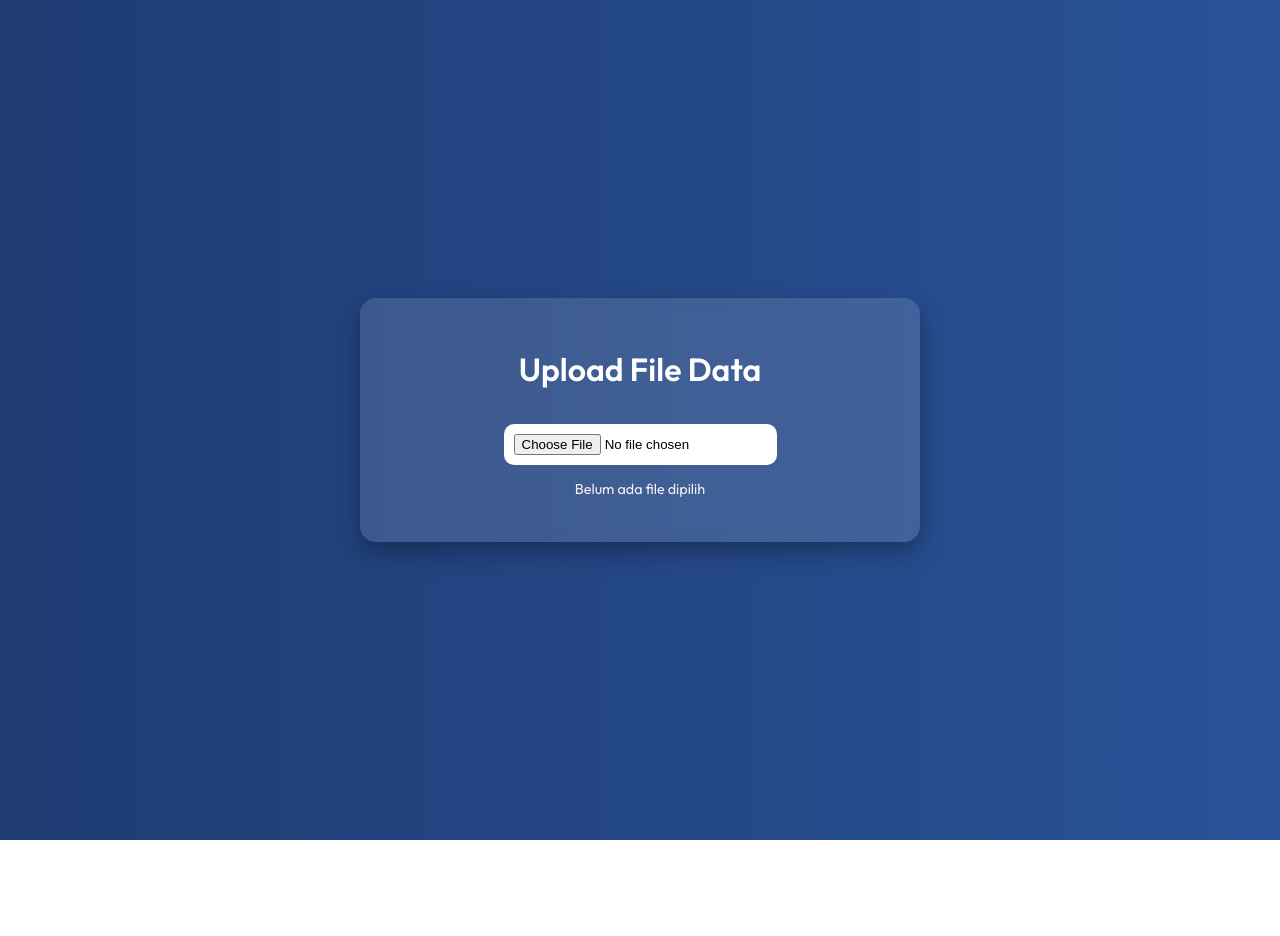
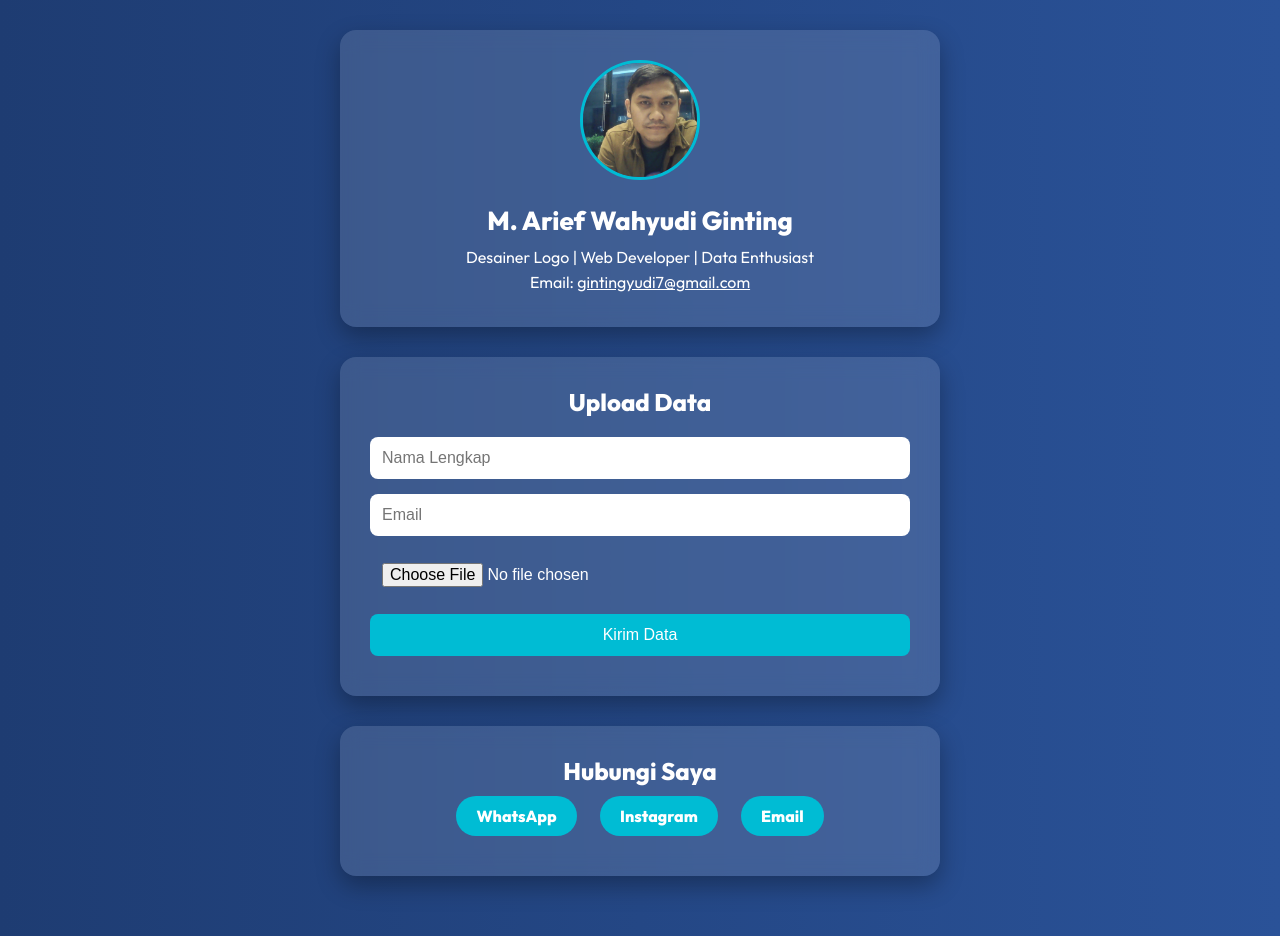
Before and after one commit to yudiginting/rumah-yudi-, a plain HTML site: page index.html in a window 1280 px wide. Before the commit the page ends 840 px from the top, so only its background shows below. Drawn offline with Linux system fonts and the light colour scheme.

Commit message:
index.html

```diff
--- a/index.html
+++ b/index.html
@@ -3,70 +3,115 @@
 <head>
   <meta charset="UTF-8" />
   <meta name="viewport" content="width=device-width, initial-scale=1.0" />
-  <title>Upload Data - Yudi</title>
-  <link href="https://fonts.googleapis.com/css2?family=Outfit:wght@400;600&display=swap" rel="stylesheet" />
+  <title>Yudi Ginting | Profil Profesional</title>
+  <link href="https://fonts.googleapis.com/css2?family=Outfit:wght@400;600;800&display=swap" rel="stylesheet" />
   <style>
+    * {
+      margin: 0;
+      padding: 0;
+      box-sizing: border-box;
+    }
     body {
       font-family: 'Outfit', sans-serif;
       background: linear-gradient(to right, #1e3c72, #2a5298);
       color: #fff;
+      padding: 30px;
       display: flex;
       flex-direction: column;
       align-items: center;
-      justify-content: center;
-      min-height: 100vh;
-      margin: 0;
-      padding: 20px;
     }
-
-    .container {
+    .card {
       background: #ffffff20;
-      backdrop-filter: blur(8px);
+      backdrop-filter: blur(10px);
       border-radius: 16px;
       padding: 30px;
-      width: 90%;
-      max-width: 500px;
+      width: 100%;
+      max-width: 600px;
       text-align: center;
       box-shadow: 0 10px 25px rgba(0, 0, 0, 0.3);
+      margin-bottom: 30px;
     }
-
-    h1 {
+    .profile-img {
+      width: 120px;
+      height: 120px;
+      border-radius: 50%;
+      object-fit: cover;
+      border: 3px solid #00bcd4;
       margin-bottom: 20px;
     }
-
-    input[type="file"] {
-      margin-top: 15px;
-      padding: 10px;
-      border-radius: 10px;
-      background: #fff;
+    h1 { font-size: 26px; margin-bottom: 10px; }
+    p { font-size: 16px; margin-bottom: 5px; }
+    form {
+      display: flex;
+      flex-direction: column;
+      gap: 15px;
+      margin-top: 20px;
+    }
+    input[type="text"], input[type="email"], input[type="file"] {
+      padding: 12px;
+      border-radius: 8px;
       border: none;
-      color: #000;
+      font-size: 16px;
     }
-
-    #fileName {
-      margin-top: 15px;
-      font-size: 0.9em;
-      color: #f0f0f0;
+    button {
+      background: #00bcd4;
+      border: none;
+      padding: 12px;
+      font-size: 16px;
+      color: #fff;
+      border-radius: 8px;
+      cursor: pointer;
+      transition: 0.3s;
+    }
+    button:hover {
+      background: #00a0b4;
+    }
+    .contacts a {
+      display: inline-block;
+      margin: 10px;
+      padding: 10px 20px;
+      border-radius: 20px;
+      background: #00bcd4;
+      color: #fff;
+      text-decoration: none;
+      font-weight: bold;
+      transition: background 0.3s ease;
+    }
+    .contacts a:hover {
+      background: #008fa0;
     }
   </style>
 </head>
 <body>
-  <div class="container">
-    <h1>Upload File Data</h1>
-    <input type="file" id="fileUpload" />
-    <p id="fileName">Belum ada file dipilih</p>
+  <div class="card">
+    <img class="profile-img" src="yudi.jpg" alt="Foto Yudi Ginting">
+    <h1>M. Arief Wahyudi Ginting</h1>
+    <p>Desainer Logo | Web Developer | Data Enthusiast</p>
+    <p>Email: <a href="mailto:gintingyudi7@gmail.com" style="color:#fff;">gintingyudi7@gmail.com</a></p>
+  </div>
+
+  <div class="card">
+    <h2>Upload Data</h2>
+    <form id="uploadForm">
+      <input type="text" placeholder="Nama Lengkap" required>
+      <input type="email" placeholder="Email" required>
+      <input type="file" required>
+      <button type="submit">Kirim Data</button>
+    </form>
+    <p id="status" style="margin-top:10px;"></p>
+  </div>
+
+  <div class="card contacts">
+    <h2>Hubungi Saya</h2>
+    <a href="https://wa.me/6281374375551" target="_blank">WhatsApp</a>
+    <a href="https://instagram.com/yudiginting" target="_blank">Instagram</a>
+    <a href="mailto:gintingyudi7@gmail.com">Email</a>
   </div>
 
   <script>
-    const fileUpload = document.getElementById("fileUpload");
-    const fileName = document.getElementById("fileName");
-
-    fileUpload.addEventListener("change", function () {
-      if (this.files.length > 0) {
-        fileName.textContent = `File terpilih: ${this.files[0].name}`;
-      } else {
-        fileName.textContent = "Belum ada file dipilih";
-      }
+    document.getElementById("uploadForm").addEventListener("submit", function(e) {
+      e.preventDefault();
+      document.getElementById("status").textContent = "✅ Data berhasil dikirim (simulasi)!";
     });
   </script>
 </body>
```
